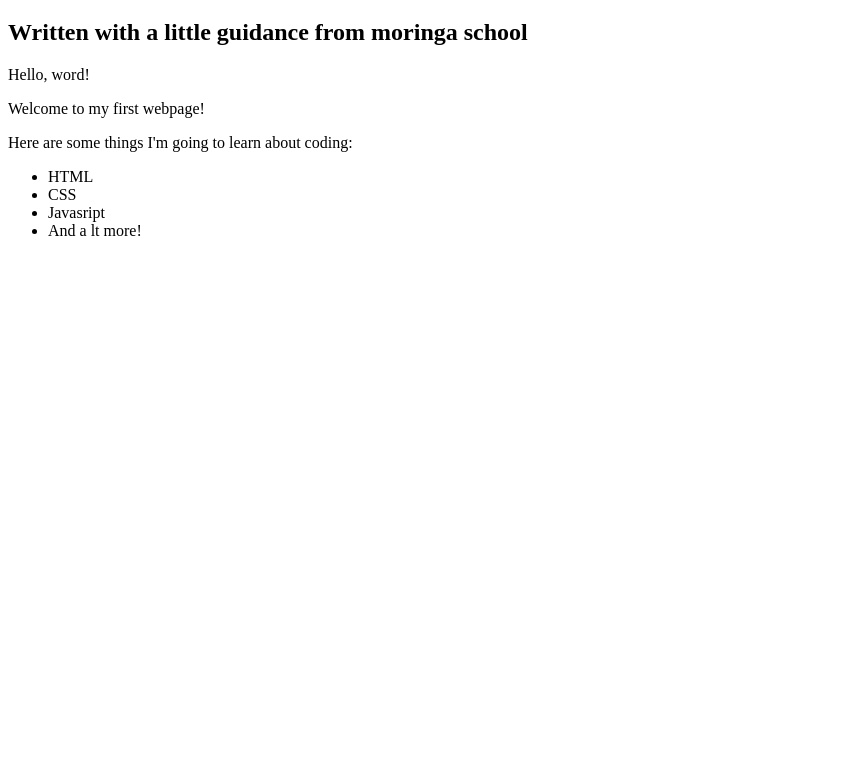
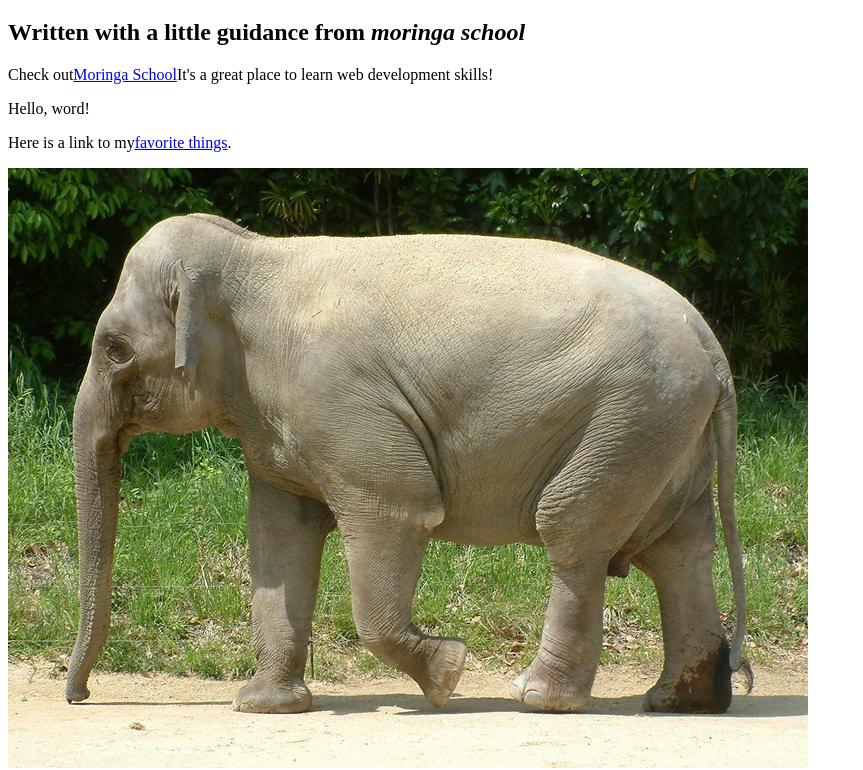
Before and after one commit to tinabayi/my-first-website, a plain HTML site: page my-first-webpage.html in a window 1280 px wide. Shown: the part 61-831 px from the top of the page, without its empty margins (0-863 px from the left). Before the commit the page ends 800 px from the top, so only its background shows below. Drawn offline with Linux system fonts and the light colour scheme.

Commit message:
add image and link

```diff
--- a/my-first-webpage.html
+++ b/my-first-webpage.html
@@ -6,9 +6,12 @@
     </head>
     <body>
         <h1>My First Webpage</h1>
-        <h2>Written with a little guidance from moringa school</h2>
+        <h2>Written with a little guidance from <em>moringa school</em></h2>
+        <p>Check out<a href="http://moringaschool.com/">Moringa School</a>It's a great place to learn web development skills!</p>
        <P>Hello, word!</p>
-       <p>Welcome to my first webpage!</P>
+        <p>Here is a link to my<a href="favorite-things.html">favorite things</a>.</p>
+        <img src="images/elephant.jpg" alt="a photo of elephant">
+       <p>Welcome to my <strong>first webpage</strong>!</P>
         <p>Here are some things I'm going to learn about coding:</p>
         <ul>
             <li>HTML</li>
```
Also changed, not shown: images/elephant.jpg (added).
